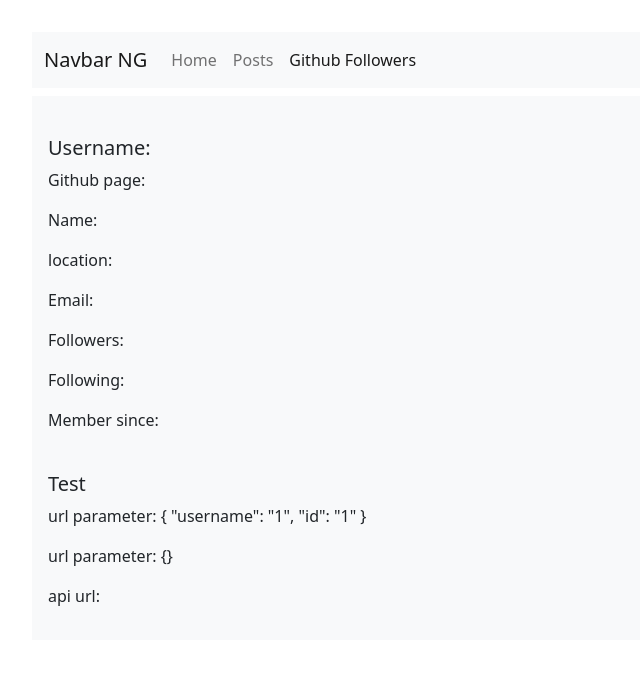
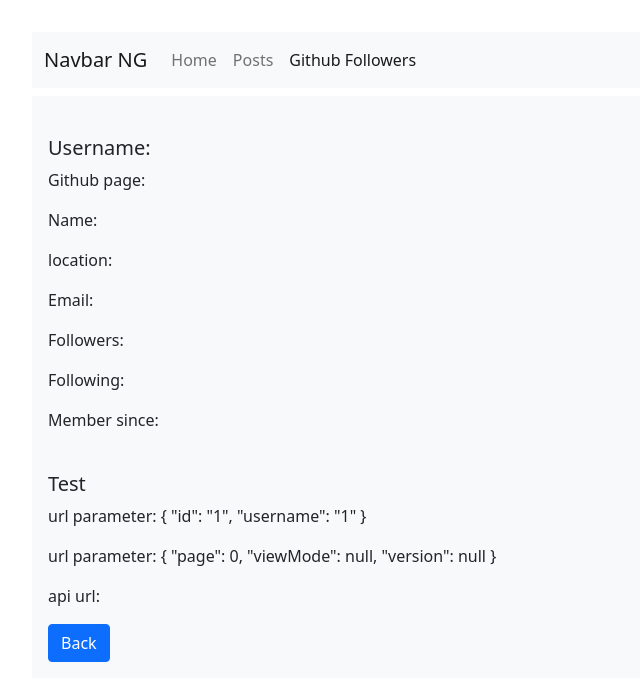
Before and after one commit to saeedb3r/route, an Angular app: page /github-followers/1/1 in a window 1280 px wide. Shown: the top 700 px of the page, without its empty margins (0-640 px from the left). Built offline with nearby package versions, Linux system fonts and the light colour scheme; no server answers.

Commit message:
router moudle done, paramMap and switchMap impelemented

```diff
--- a/src/app/common/error/internal-server.error.ts
+++ b/src/app/common/error/internal-server.error.ts
@@ -1 +1,4 @@
+import { AppError } from './app.error';
+
 //500 internal server error
+export class InternalServerError extends AppError {}
--- /dev/null
+++ b/src/app/common/error/unavailable.error.ts
@@ -0,0 +1,3 @@
+import { AppError } from "./app.error";
+
+export class UnavailableError extends AppError { }
--- a/src/app/components/github-profile/github-profile.component.html
+++ b/src/app/components/github-profile/github-profile.component.html
@@ -21,4 +21,5 @@
   <P
     >api url: <a [href]="user?.url">{{ user?.url }}</a></P
   >
+  <button class="btn btn-primary" (click)="navFollowersList()">Back</button>
 </div>
--- a/src/app/components/github-profile/github-profile.component.ts
+++ b/src/app/components/github-profile/github-profile.component.ts
@@ -2,7 +2,10 @@ import { Component, OnInit } from '@angular/core';
 import { ActivatedRoute, Router } from '@angular/router';
 import { GithubProfileService } from 'src/app/services/github-profile.service';
 import { combineLatest, observable } from 'rxjs';
-import { map } from 'rxjs/operators';
+import { map, switchMap } from 'rxjs/operators';
+import { UnavailableError } from 'src/app/common/error/unavailable.error';
+import { InternalServerError } from 'src/app/common/error/internal-server.error';
+import { AppError } from 'src/app/common/error/app.error';
 interface Param {
   id: string;
   username: string;
@@ -12,8 +15,8 @@ interface Param {
 type viewMode = 'card' | 'table';
 interface QueryParam {
   page?: number;
-  view?: viewMode;
-  version?: number;
+  viewMode?: viewMode;
+  version?: string;
 }
 
 // type Param = {[key:string]:string}
@@ -64,34 +67,40 @@ export class GithubProfileComponent implements OnInit {
 
   constructor(
     private route: ActivatedRoute,
-    private service: GithubProfileService
+    private service: GithubProfileService,
+    private router: Router
   ) {}
 
   ngOnInit(): void {
     this.getProfile();
   }
-
+  navFollowersList() {
+    this.router.navigate(['github-followers']);
+  }
   getProfile() {
     combineLatest([this.route.paramMap, this.route.queryParamMap])
       .pipe(
-        map((combined) => {
-          this.param = combined[0] as Param;
-          this.queryParam = combined[1] as QueryParam;
+        switchMap((combined) => {
+          this.param = {
+            id: combined[0].get('id'),
+            username: combined[0].get('username'),
+          };
+          this.queryParam = {
+            page: +combined[1].get('page'),
+            viewMode: combined[1].get('viewMode') as viewMode,
+            version: combined[1].get('version'),
+          };
+          return this.service.get(this.param.id);
         })
       )
-      .subscribe((combined) => console.log(combined));
-
-    combineLatest([this.route.params, this.route.queryParams]).subscribe(
-      (combined) => {
-        console.log(combined);
-
-        this.param = combined[0] as Param;
-        this.queryParam = combined[1] as QueryParam;
-      }
-    );
-
-    this.service.get(this.param.id).subscribe((user: User) => {
-      this.user = user;
-    });
+      .subscribe(
+        (user: User) => (this.user = user),
+        (error:AppError) => {
+          if (error instanceof UnavailableError) alert('the API link broken');
+          else if (error instanceof InternalServerError)
+            alert('server is down');
+          else throw error;
+        }
+      );
   }
 }
```
